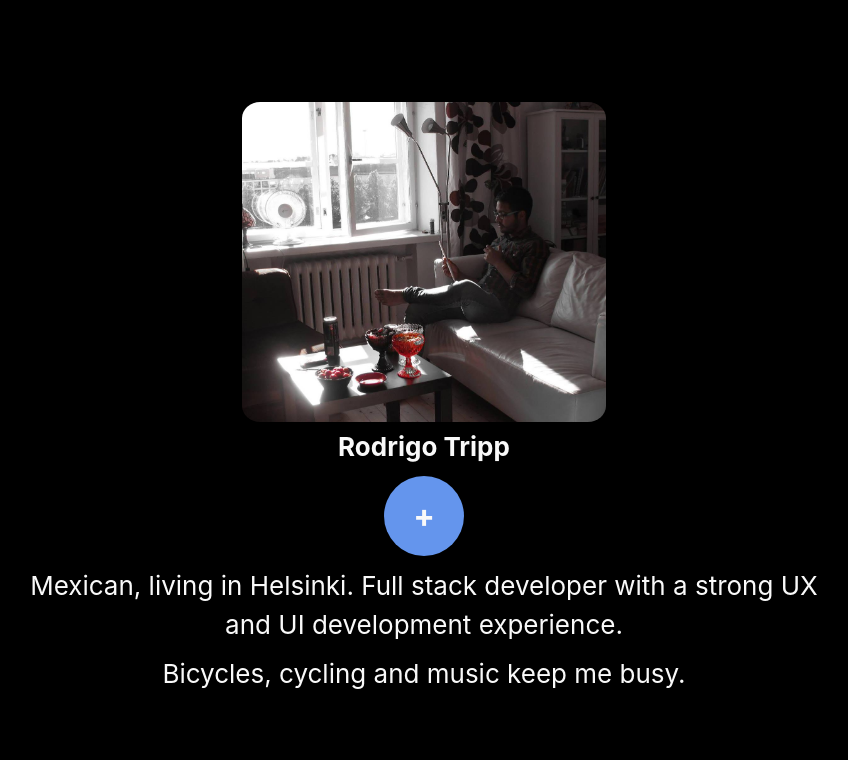
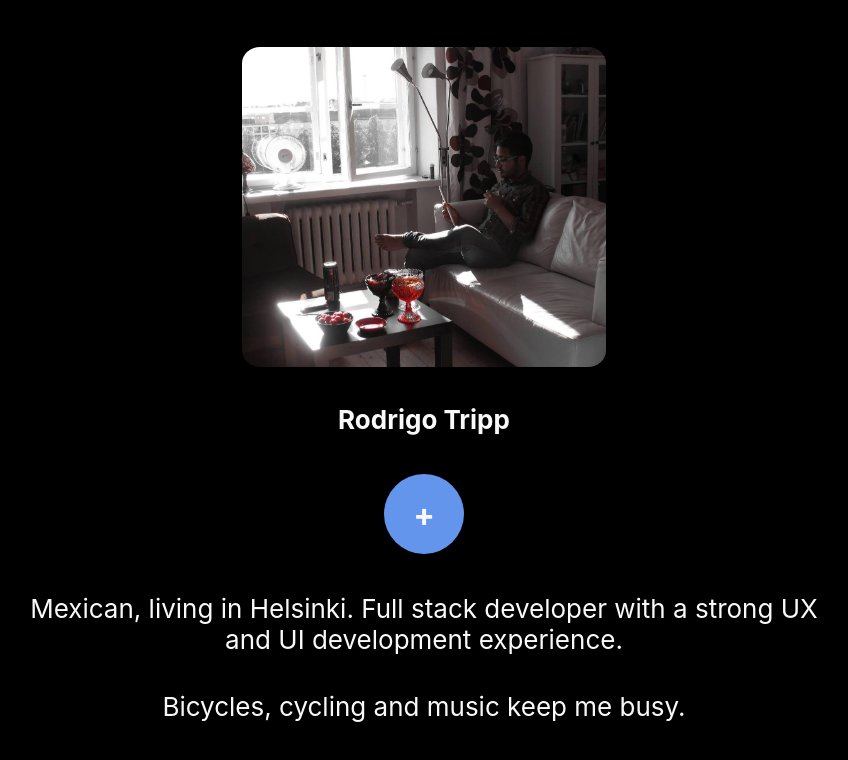
Before and after one commit to rodrigotripp/rodrigotripp.github.io, a React (Create React App) app: page / in a window 1280 px wide. Shown: the top 760 px of the page, without its empty margins (216-1064 px from the left). Built offline with nearby package versions, Linux system fonts and the light colour scheme; a web font is replaced by a local one.

Commit message:
message: packages fix

```diff
--- a/package.json
+++ b/package.json
@@ -4,6 +4,7 @@
   "private": true,
   "homepage": "https://rodrigotripp.github.io",
   "dependencies": {
+    "@babel/plugin-proposal-private-property-in-object": "^7.21.11",
     "@testing-library/jest-dom": "^4.2.4",
     "@testing-library/react": "^9.3.2",
     "@testing-library/user-event": "^7.1.2",
@@ -28,7 +29,6 @@
     "deploy": "gh-pages -d build"
   },
   "eslintConfig": {
-    "extends": "react-app"
   },
   "browserslist": {
     "production": [
@@ -46,9 +46,9 @@
     "@eslint/compat": "^1.0.1",
     "@eslint/js": "^9.3.0",
     "eslint": "^9.3.0",
+    "eslint-config-react-app": "^7.0.1",
     "eslint-plugin-react": "^7.34.1",
     "globals": "^15.3.0",
-    "tailwindcss": "^3.4.1",
     "typescript": "^5.4.5",
     "typescript-eslint": "^7.10.0"
   }
--- a/src/App.scss
+++ b/src/App.scss
@@ -57,7 +57,7 @@
   position: relative;
   display: flex;
   justify-content: center;
-  // align-items: center;
+  align-items: center;
   border-radius: 50%;
   transform: scale(0) rotate(-180deg);
   transition: all .5s;
@@ -84,7 +84,7 @@
   .logos-container{
     transform: scale(1) rotate(0);
   }
-  // .btn{
-  //   display: none;
-  // }
+  .btn{
+    transition: all 0.5s;
+  }
 }
--- a/src/Components/Logos.tsx
+++ b/src/Components/Logos.tsx
@@ -48,6 +48,7 @@
       >
         <img src={icon.img} className="icon" alt="rodrigo-tripp " />
       </a>
+
       );
     }
   );
--- a/tailwind.config.js
+++ /dev/null
@@ -1,8 +0,0 @@
-/** @type {import('tailwindcss').Config} */
-module.exports = {
-  content: ["./src/**/*.{html,js}"],
-  theme: {
-    extend: {},
-  },
-  plugins: [],
-}
```
Also changed, not shown: 2 other files (tests, documents, lock files or other folders).
